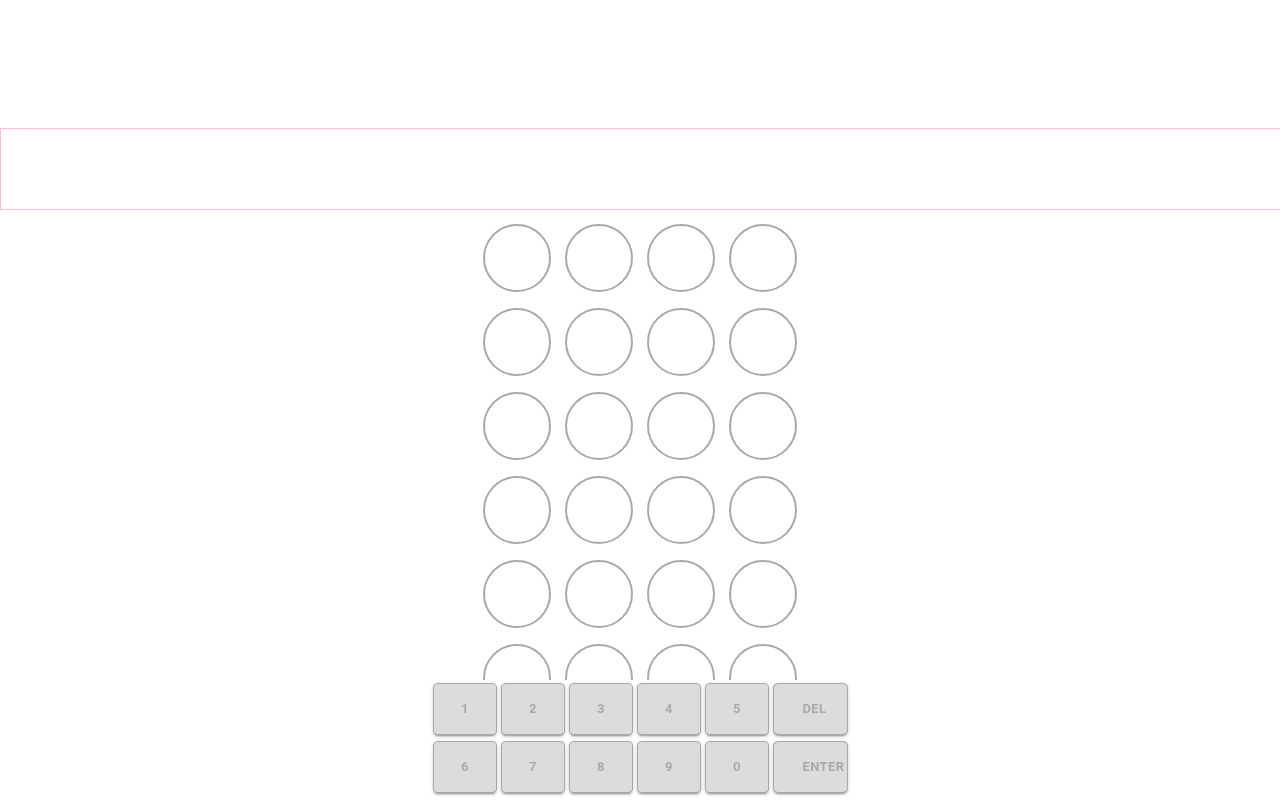
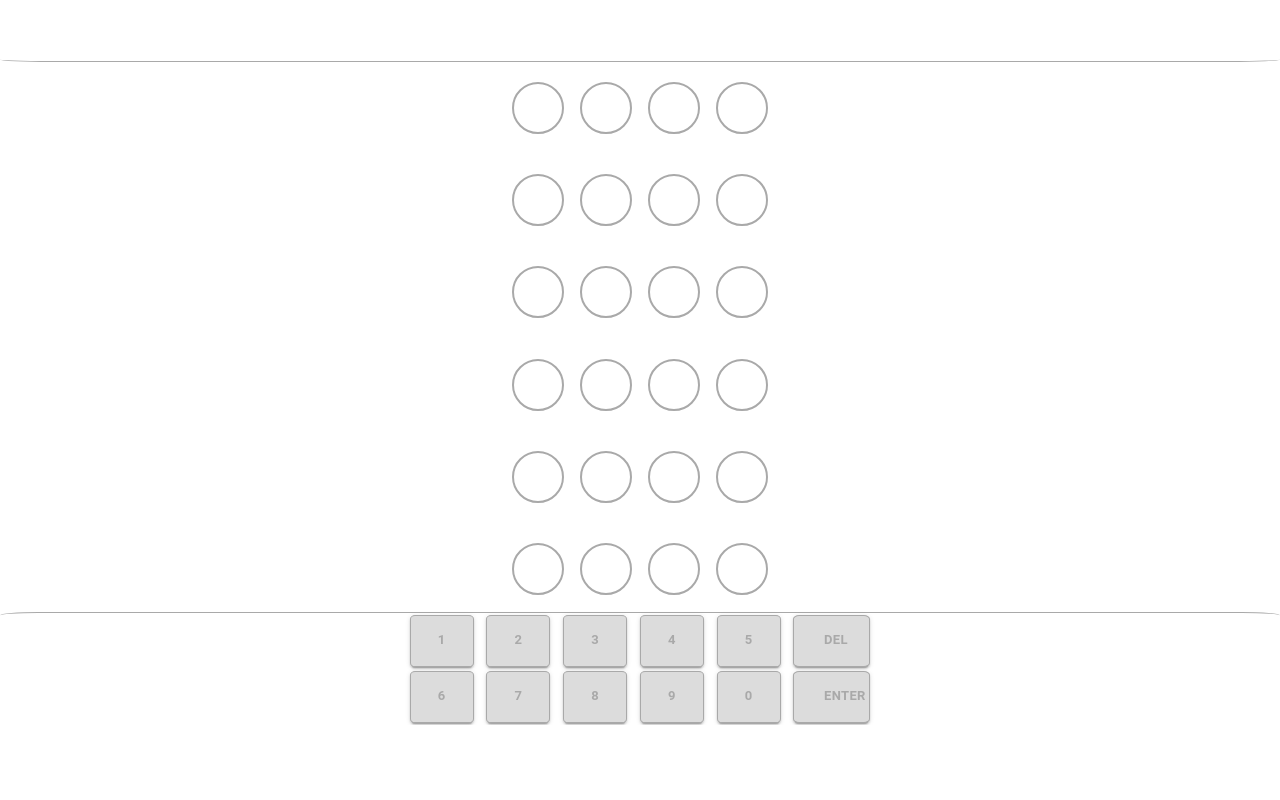
Before and after one commit to Karl-S-Kweon/Numbrio, a React (Create React App) app: page / in a window 1280 px wide. Built offline with nearby package versions, Linux system fonts and the light colour scheme.

Commit message:
- adjusted contents size and ratio. - some design fix

```diff
--- a/src/App.css
+++ b/src/App.css
@@ -47,7 +47,7 @@
 
 .NumbrioDiv {
   width: 100vw;
-  height: 100vh;
+  height: 90.6vh;
   overflow: hidden;
 
   /* border-style: solid;
@@ -64,30 +64,32 @@
 
 .divHeader {
   width: 100vw;
-  height: 10vh;
+  height: 7.6vh;
 
   /* border-style: solid; */
   /* border-color: purple; */
   /* border-width: 1px; */
-  /* border-radius: 0%; */
+  border-radius: 4%;
+  border-bottom: 1px solid darkgrey;
 
   /* display: flex;
   flex-direction: column; */
   flex-shrink: 0;
 
-  margin-top: 10%;
+  margin-top: 0%;
 }
 
 .divBody {
   width: 100vw;
-  height: 70vh;
+  height: 69vh;
 
   /* border-style: solid;
   border-color: red;
   border-width: 1px;
   border-radius: 0%; */
 
-  overflow-y: auto;
+  overflow-y: hidden;
+  overflow-x: hidden;
   /* display: "flex";
   flex-direction: "column";
   flex-shrink: 0;
@@ -98,16 +100,20 @@
 
 .divFooter {
   width: 100vw;
-  height: 15vh;
+  height: 14vh;
 
   /* border-style: solid;
   border-color: purple;
-  border-width: 1px;
-  border-radius: 0%; */
+  border-width: 1px;*/
+  border-radius: 3%;
+  border-top: solid 1px darkgrey;
+
 
   /* display: "flex";
   flex-direction: "column"; */
   flex-shrink: 0;
+
+  margin-top: 0.5rem;
 }
 
 /*
--- a/src/Main/Header/HeaderBar.js
+++ b/src/Main/Header/HeaderBar.js
@@ -8,11 +8,16 @@ const HeaderBar = (props) => {
             style={{
                 width: '100vw',
                 height: '100%',
-                borderStyle: 'solid',
-                borderWidth: '1px',
-                borderColor: 'pink'
+
+
+                // borderStyle: 'solid',
+                // borderWidth: '1px',
+                // borderColor: 'pink'
             }}
-        ></div>
+        >
+
+
+        </div>
     )
 };
 export default HeaderBar;
--- a/src/Main/Keyboards/key.js
+++ b/src/Main/Keyboards/key.js
@@ -14,11 +14,11 @@ const Key = (props) => {
     var width;
     // console.log(props.length)
     if (typeof (props.value) === typeof (1)) {
-        width = '50px'
+        width = '51px'
         // console.log(width)
     }
     else {
-        width = '75px';
+        width = '77px';
     }
     // console.log("Key - render")
     return (
@@ -30,8 +30,8 @@ const Key = (props) => {
             style={{
                 maxWidth: `${width}`, //'55px',
                 minWidth: '5%',
-                width: '60%',
-                height: '90%',
+                width: '62%',
+                height: '92%',
                 // width: '1%', // `${width}vw`,
                 backgroundColor: props.pointer[1],
 
@@ -42,7 +42,7 @@ const Key = (props) => {
                 borderWidth: '1px',
 
                 //
-                margin: '0px 2px',
+                margin: '0px 0.5%',
 
                 //
                 pointerEvents: props.pointer[0],
--- a/src/Main/Keyboards/keyRow.js
+++ b/src/Main/Keyboards/keyRow.js
@@ -117,7 +117,7 @@ const KeyRow = (props) => {
             style={{
                 // this box's width/height
                 width: '100vw',
-                height: '48%',
+                height: '50%',
 
                 // border line
                 // borderStyle: 'solid',
@@ -131,7 +131,7 @@ const KeyRow = (props) => {
 
                 // box space control
                 // padding: '0px',
-                margin: '0.5px'
+                // margin: '0.5px'
             }}
         >{
                 keyboxes()
--- a/src/Main/MyterioBlocks/Block.js
+++ b/src/Main/MyterioBlocks/Block.js
@@ -4,7 +4,7 @@ import React, { useEffect } from 'react';
 const Block = (props) => {
 
     useEffect(() => {
-        sendKeyData()
+        // sendKeyData()
     })
 
     const sendKeyData = () => {
@@ -12,12 +12,11 @@ const Block = (props) => {
     };
 
     return (
-        // <div  className="divBox">{props.value}</div>
         <div
             style={{
                 // box Control
-                height: '4rem',
-                width: '4rem',
+                height: '3rem',
+                width: '3rem',
                 backgroundColor: 'white',
 
                 // Border Line
@@ -26,9 +25,8 @@ const Block = (props) => {
                 borderRadius: '50%',
                 borderWidth: '2px',
 
-
                 //
-                margin: '0px 7px',
+                margin: '0px 0.5rem',
 
                 // animations
                 animationName: props.css[1],
--- a/src/Main/MyterioBlocks/BlockRow.js
+++ b/src/Main/MyterioBlocks/BlockRow.js
@@ -5,59 +5,21 @@ import { List } from "@material-ui/core";
 import Block from './Block'
 
 const BlockRow = (props) => {
-    // const initialState = {
-    //     data: "",
-    //     status: false,
-    // };
 
-    // const reducer = (state, newState) => ({ ...state, ...newState });
-    // const [state, setState] = useReducer(reducer, initialState);
-
-    // const sendKeyData = (event, reason) => {
-
-    //     props.getFromChild(state.data);
-
-    //     if (reason === "clickaway") {
-    //         return;
-    //     }
-    //     setState({ status: false });
-    // };
-
-    // const msgFromChild = (msg) => {
-    //     setState({ data: msg, status: true });
-    //     // console.log(state.data)
-    // };
-
+    // block quantity
     let index = [0, 1, 2, 3];
-
-    // let css = {
-    //     borderColor: 'grey',
-    //     borderWidth: '1px'
-    // }
 
     const sendParentSomeData = () => {
         props.fromChild('');
     };
 
     const msgFromChild = (msg) => {
-        // console.log("In keyRow, msgFromChild", msg[1])
-
-        // console.log(msg)
-        // if(msg !== 'Del') {
-        //     props.data[1] = [];
-        // }
-        // console.log(props.data[1])
-        // props.data[1] = [];
-        sendParentSomeData()
-        // setState({animation: msg[1]})
+        // sendParentSomeData()
     };
 
-    // console.log(props.value)
     // make this under if-else for 'Enter'
     let Blocks = index.map((idx) => (
         <Block value={props.value[idx]} css={props.value[idx] !== undefined ? ['dimgrey', 'pulse'] : ['darkgrey']} key={idx} fromChild={msgFromChild} />
-        // : <Block value={props.value[idx]} css={['darkgrey']} key={idx} />
-        // getFromChild={msgFromChild}
     ));
 
     return (
@@ -65,7 +27,11 @@ const BlockRow = (props) => {
             style={{
                 // this box's width/height
                 width: '100%',
-                height: '5rem',
+                height: '11%',
+                // rem: equals to the font size of html (most browsers has defualt 16 px)
+                // em: functions similar to vw or vh, child inherits its parents size.
+                //     default 16px -> p { 0.75 em } _ 12x -> c { 0.75 em} _ 9 px
+                //      to Keep size, p {0.75 em } => c { 1 em }
 
                 // border line
                 // borderStyle: 'solid',
@@ -79,38 +45,12 @@ const BlockRow = (props) => {
 
                 // box space control
                 // padding: '0px',
-                // margin: '5px 0px'
+                marginBottom: props.marginBtm,
             }}
-        >{Blocks}</List>
-        // <div
-        //     style={{
-        //         // this box's width/height
-        //         width: '100vw',
-        //         height: '16%',
+        >
+            {Blocks}
+        </List>
 
-        //         // border line
-        //         // borderStyle: 'solid',
-        //         // borderColor: 'red',
-        //         // borderWidth: '1px',
-
-        //         // content alignment
-        //         display: "flex",
-        //         justifyContent: "center",
-        //         alignItems: "center",
-
-        //         // box space control
-        //         // padding: '0px',
-        //         margin: '1px 0px'
-        //     }}
-        // >
-
-        //     {/* <Snackbar
-        //         open={state.status}
-        //         message={state.data}
-        //         autoHideDuration={1}
-        //         onClose={sendKeyData}
-        //     /> */}
-        // </div>
     )
 };
 
--- a/src/Main/MyterioBlocks/MyterioBlocks.js
+++ b/src/Main/MyterioBlocks/MyterioBlocks.js
@@ -106,7 +106,7 @@ const MysterioBox = (props) => {
     // ));
     // console.log(Answer)
     let BlockRows = index.map((idx) => (
-        (<BlockRow value={props.data[idx]} key={idx} row={row} fromChild={msgFromChild} />)
+        (<BlockRow value={props.data[idx]} key={idx} row={row} marginBtm={idx===5? '0.3rem' : '0'} fromChild={msgFromChild} />)
     ));
 
     return (<>
@@ -124,12 +124,12 @@ const MysterioBox = (props) => {
                 // content alignment
                 display: "flex",
                 flexDirection: "column",
-                justifyContent: "flex-start",
+                justifyContent: "space-between",
                 alignItems: "center",
 
                 // box space control
                 // padding: '0px',
-                // margin: '1px'
+                margin: '0px'
             }}
         >
             {BlockRows}
```
